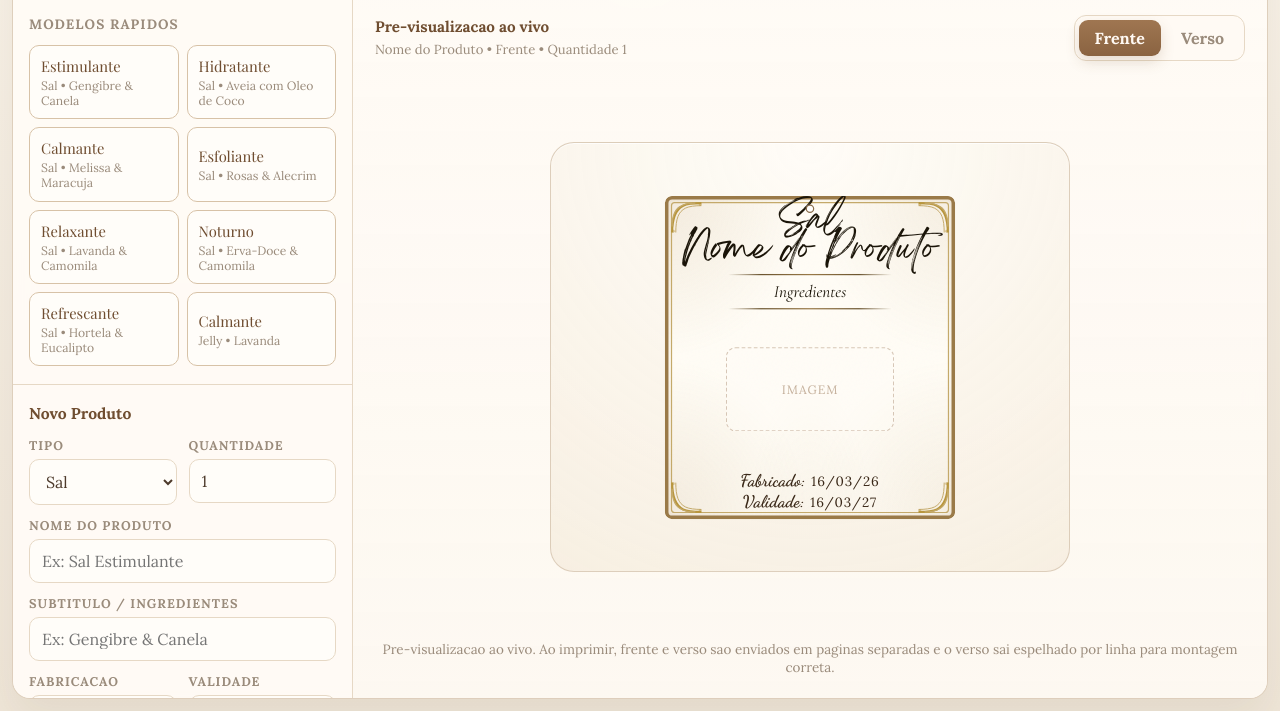
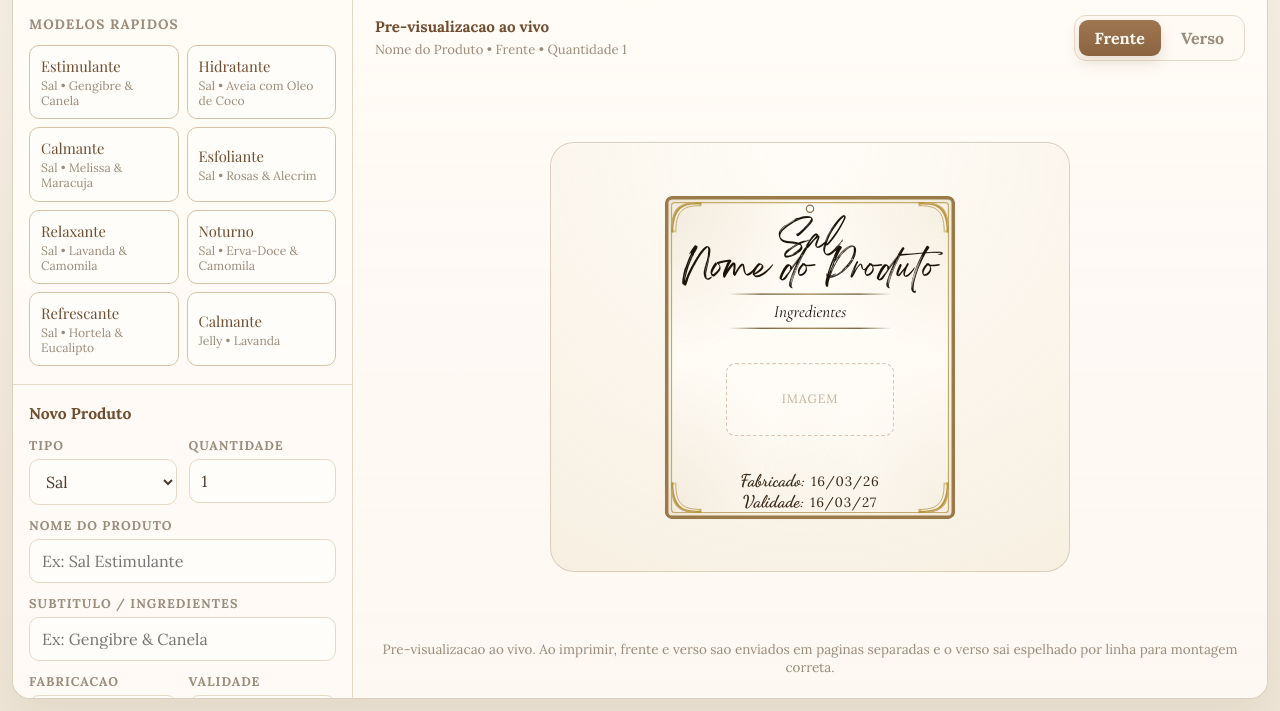
Before and after one commit to tiagoceridorio/gerador-etiquetas, a plain HTML site: page index.html in a window 1280 px wide. Shown: the part 100-811 px from the top of the page. Drawn offline with nearby package versions, Linux system fonts and the light colour scheme; a web font is replaced by a local one.

Commit message:
ajusta padding do layout, aumentando o espaço interno para melhor apresentação

```diff
--- a/index.html
+++ b/index.html
@@ -626,7 +626,7 @@
       display: flex;
       flex-direction: column;
       align-items: center;
-      padding: 10px 8px 0;
+      padding: 26px 8px 0;
       position: relative;
       z-index: 2;
       min-height: 0;
```
